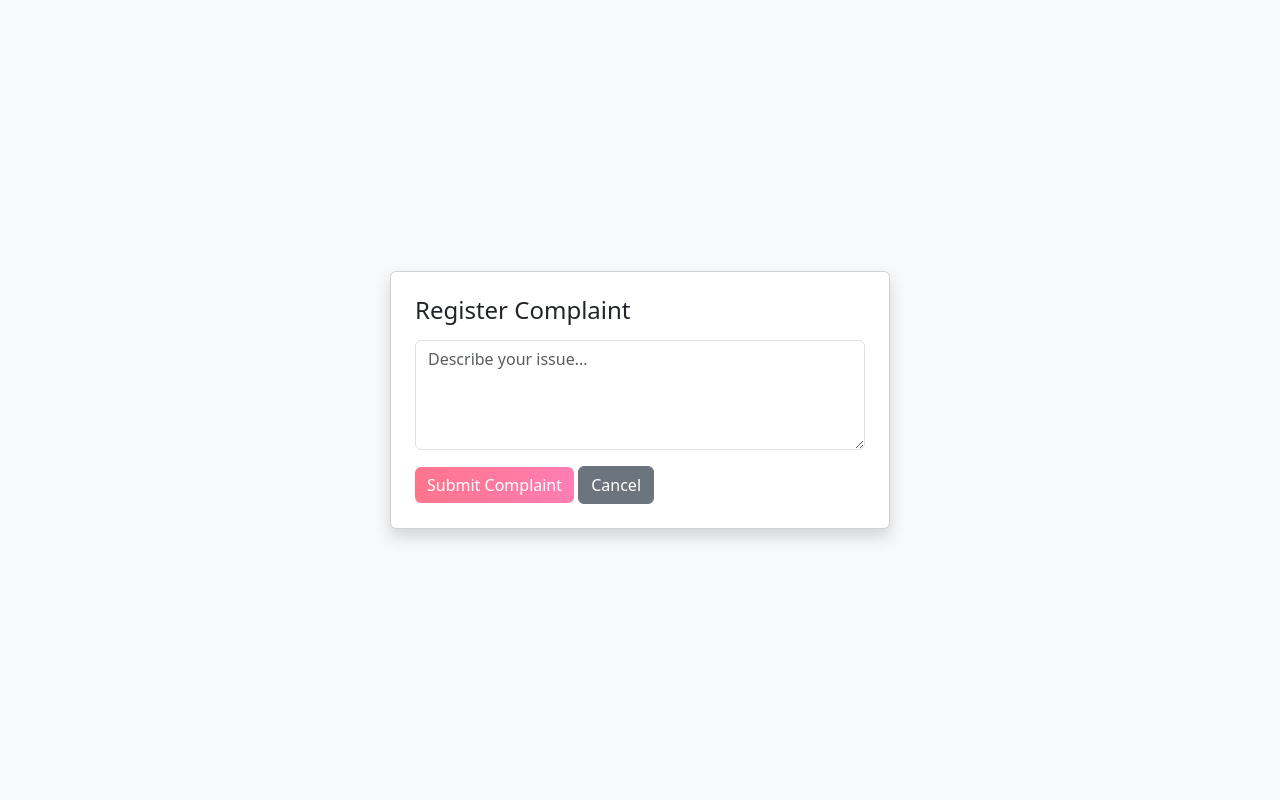
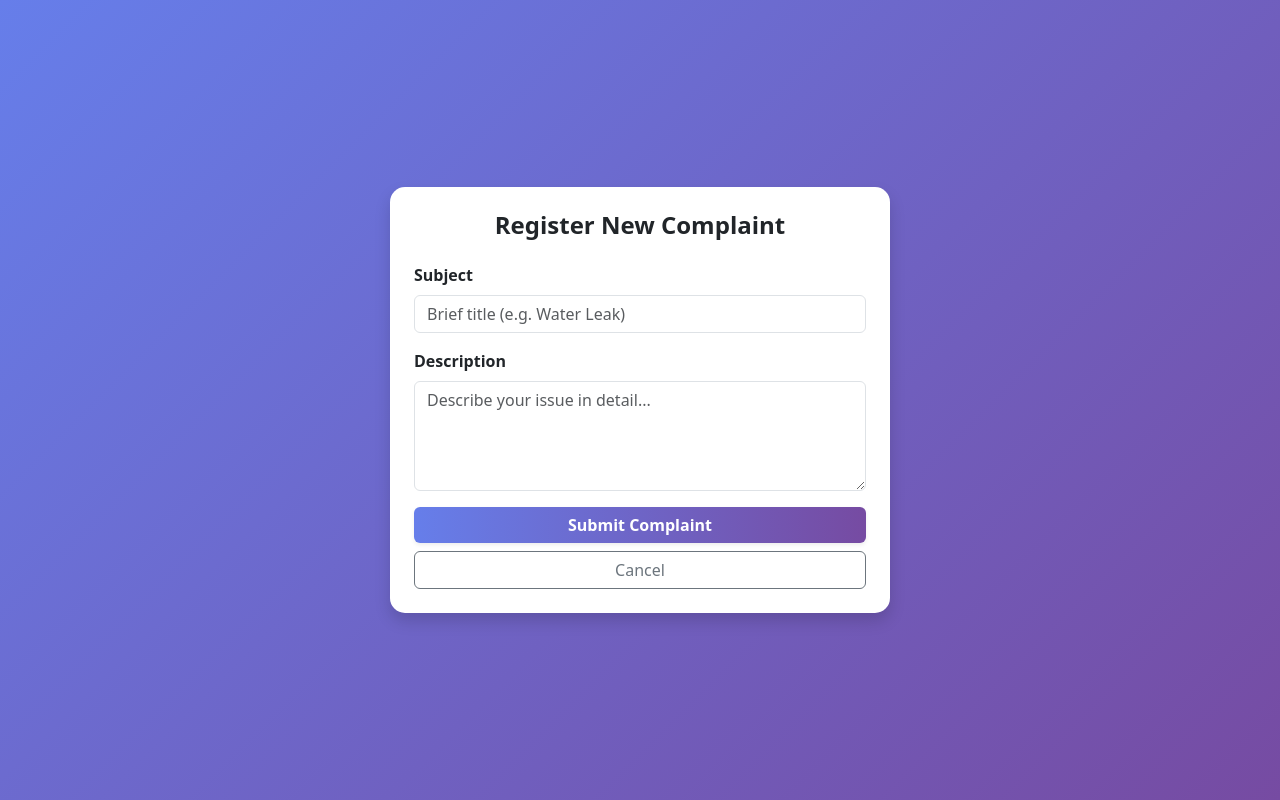
Before and after one commit to ajuarjun356-rgb/cloud-complaint-system, a Flask app: page /add_complaint in a window 1280 px wide. Run offline with Flask 3, Linux system fonts and the light colour scheme; the visitor is signed in with stand-in values (Sample User, id 1).

Commit message:
Update add_complaint.html

```diff
--- a/templates/add_complaint.html
+++ b/templates/add_complaint.html
@@ -3,26 +3,41 @@
 <head>
     <title>Add Complaint</title>
     <link href="https://cdn.jsdelivr.net/npm/bootstrap@5.3.2/dist/css/bootstrap.min.css" rel="stylesheet">
+    <style>
+        body {
+            background: linear-gradient(135deg, #667eea, #764ba2);
+            min-height: 100vh;
+        }
+    </style>
 </head>
 <body class="bg-light">
 
 <div class="container d-flex justify-content-center align-items-center vh-100">
-    <div class="card p-4 shadow" style="width: 500px;">
-        <h4 class="mb-3">Register Complaint</h4>
+    <div class="card p-4 shadow border-0" style="width: 500px; border-radius: 15px;">
+        <h4 class="mb-4 fw-bold text-center">Register New Complaint</h4>
 
-        <form method="post">
-            <textarea class="form-control mb-3"
-                      name="complaint"
-                      placeholder="Describe your issue..."
-                      rows="4"
-                      required></textarea>
+        <form method="POST">
+            <div class="mb-3">
+                <label class="form-label fw-bold">Subject</label>
+                <input type="text" name="subject" class="form-control" placeholder="Brief title (e.g. Water Leak)" required>
+            </div>
 
-           <button class="btn text-white"
-        style="background: linear-gradient(to right, #ff758c, #ff7eb3); border: none;">
-    Submit Complaint
-</button>
+            <div class="mb-3">
+                <label class="form-label fw-bold">Description</label>
+                <textarea class="form-control"
+                          name="description"
+                          placeholder="Describe your issue in detail..."
+                          rows="4"
+                          required></textarea>
+            </div>
 
-            <a href="/dashboard" class="btn btn-secondary">Cancel</a>
+            <div class="d-grid gap-2">
+                <button type="submit" class="btn text-white fw-bold shadow-sm"
+                        style="background: linear-gradient(to right, #667eea, #764ba2); border: none;">
+                    Submit Complaint
+                </button>
+                <a href="/dashboard" class="btn btn-outline-secondary">Cancel</a>
+            </div>
         </form>
     </div>
 </div>
```
